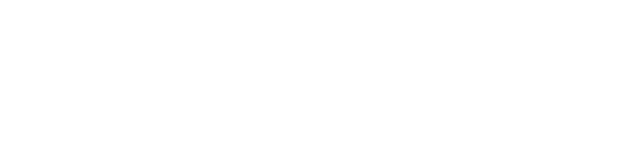
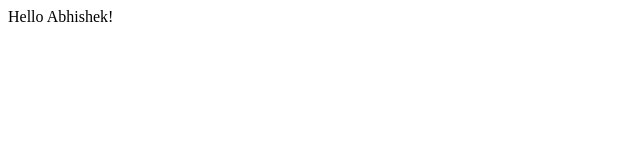
Before and after one commit to abhipro90/NewTab, a plain HTML site: page test1.html in a window 1280 px wide. Shown: the whole page, without its empty margins (0-640 px from the left). Drawn offline with Linux system fonts and the light colour scheme.

Commit message:
Hello Abhishek!

```diff
--- a/test1.html
+++ b/test1.html
@@ -4,6 +4,6 @@
 	<title>My page</title>
 </head>
 <body>
-
+Hello Abhishek!
 </body>
 </html>
```
